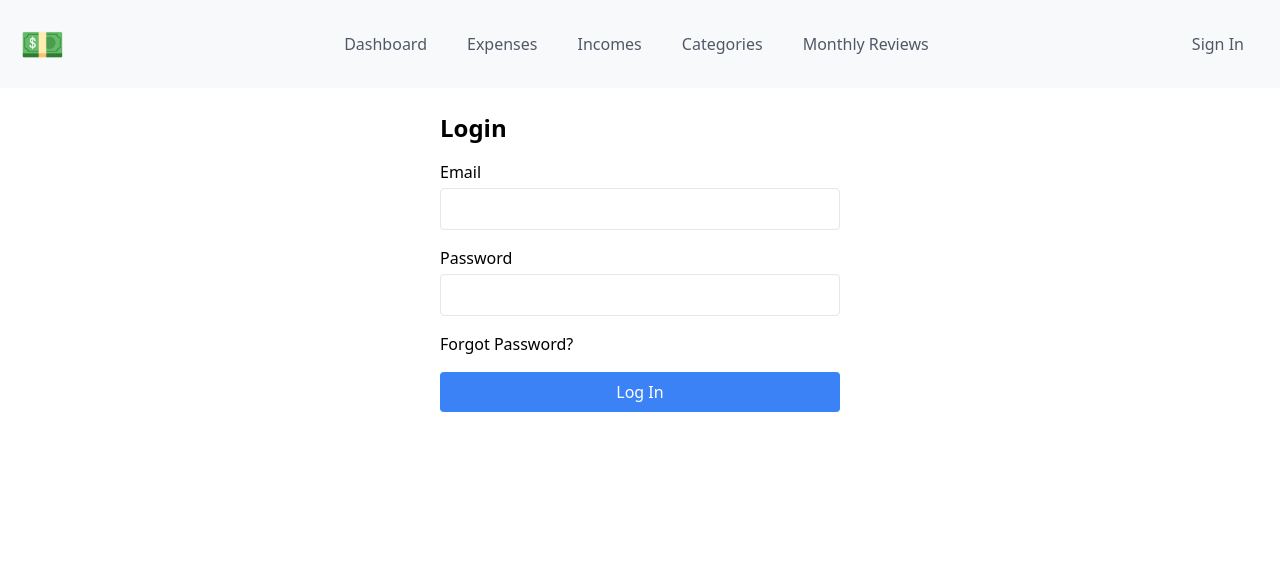
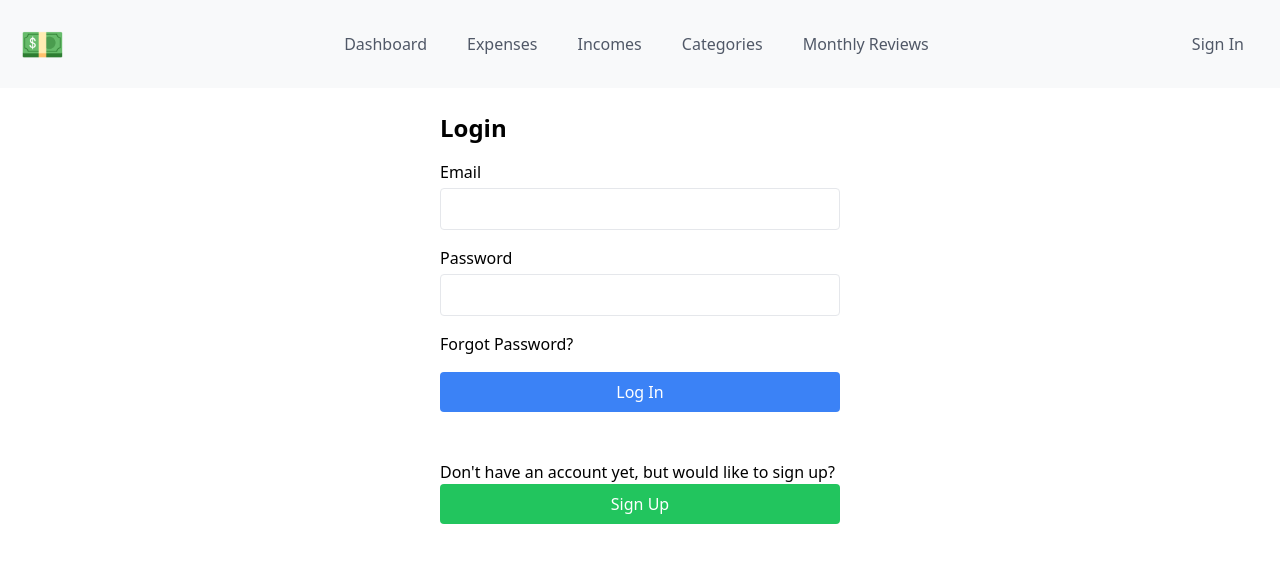
Before and after one commit to chrisaugust/Flow2-Frontend, a React (Vite) app: page /login in a window 1280 px wide. Shown: the top 562 px of the page. Built offline with nearby package versions, Linux system fonts and the light colour scheme; no server answers; the HTML template or start-up script is replaced by a standard one.

Commit message:
Add Signup button on Login component; update api/services/api.js to not attach token for signup or login

```diff
--- a/src/components/Login.jsx
+++ b/src/components/Login.jsx
@@ -76,6 +76,18 @@ const Login = ({ onLogin }) => {
       {showForgot && <ForgotPasswordModal onClose={() => setShowForgot(false)} />}
 
       {error && <p className="text-red-500 mt-2">{error}</p>}
+
+      <br></br>
+      <br></br>
+      <p>Don't have an account yet, but would like to sign up?</p>
+      <button
+        type="button"
+        disabled={loading}
+        onClick={()=> navigate("/signup")}
+        className="w-full bg-green-500 text-white py-2 rounded"
+      >
+        Sign Up
+      </button>
     </div>
   );
 };
--- a/src/services/api.js
+++ b/src/services/api.js
@@ -10,7 +10,9 @@ const api = axios.create({
 
 api.interceptors.request.use((config) => {
   const token = localStorage.getItem('token');
-  if (token) {
+
+  // Don't attach token for signup or login
+  if (token && !["/signup", "/login"].includes(config.url)) {
     config.headers.Authorization = `Bearer ${token}`;
   }
 
```
